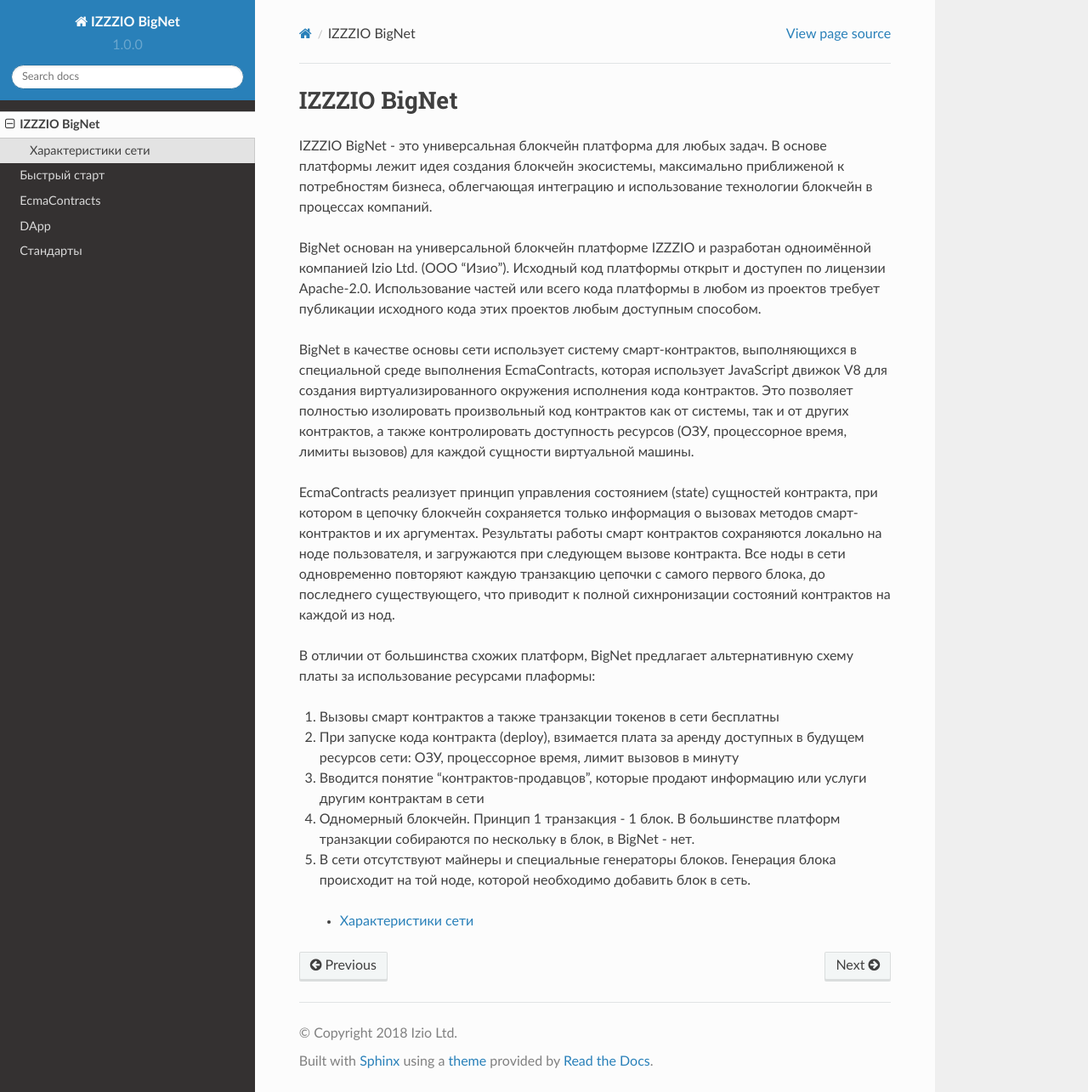
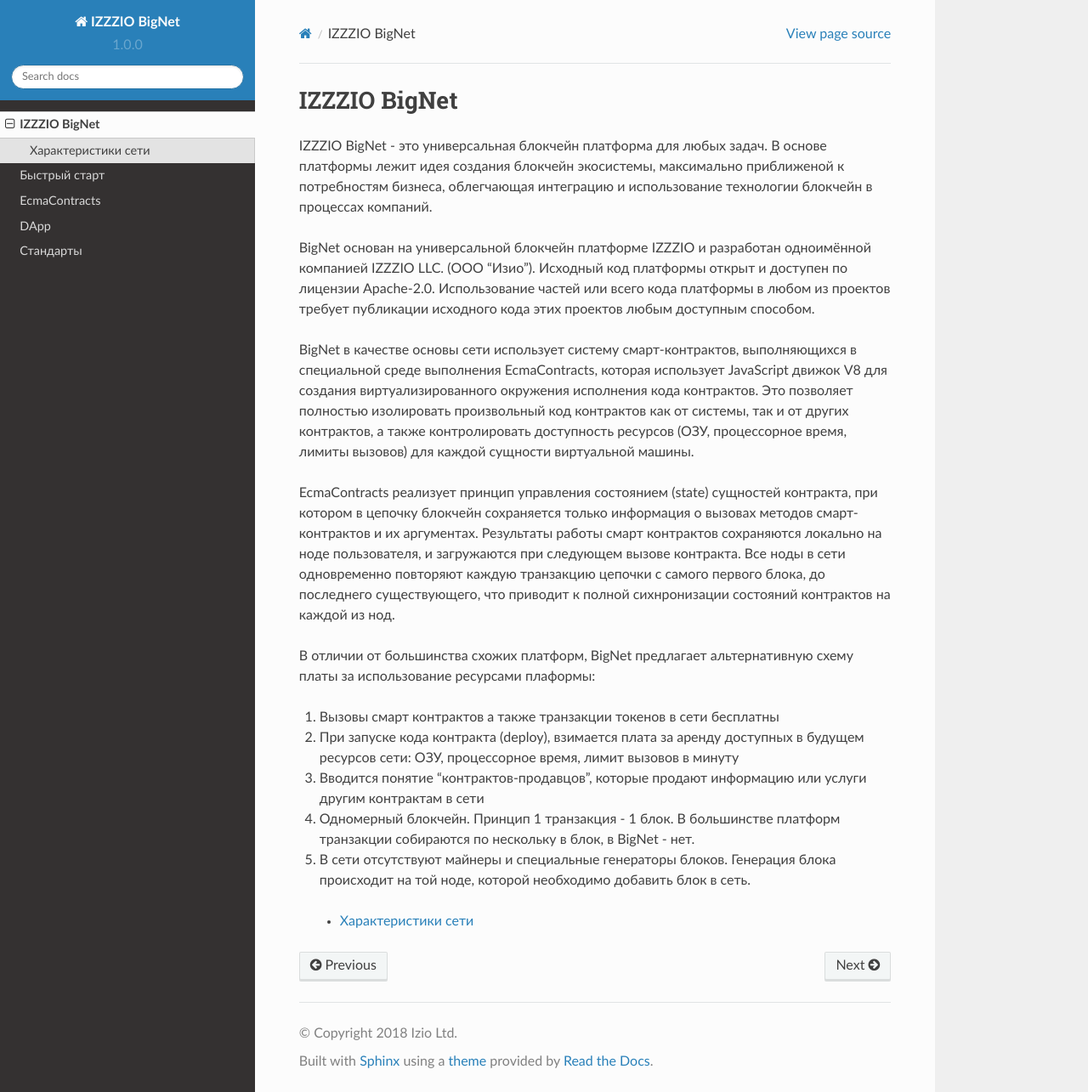
Before and after one commit to Izzzio/bignet-docs-ru, a Sphinx documentation site: the page built from source/bignet.rst, in a window 1280 px wide and 1285 px high. Shown: the whole window at 85% size. Built offline with Sphinx 7.4.7 and the Read the Docs theme 2.0.0, drawn with Linux system fonts in a browser that asks for light colours.

Commit message:
Update bignet.rst

```diff
--- a/source/bignet.rst
+++ b/source/bignet.rst
@@ -4,7 +4,7 @@
 IZZZIO BigNet - это универсальная блокчейн платформа для любых задач. В основе платформы лежит идея создания блокчейн экосистемы, максимально приближеной к потребностям бизнеса,
 облегчающая интеграцию и использование технологии блокчейн в процессах компаний.
 
-BigNet основан на универсальной блокчейн платформе IZZZIO и разработан одноимённой компанией Izio Ltd. (ООО "Изио"). Исходный код платформы открыт и доступен по лицензии Apache-2.0.
+BigNet основан на универсальной блокчейн платформе IZZZIO и разработан одноимённой компанией IZZZIO LLC. (ООО "Изио"). Исходный код платформы открыт и доступен по лицензии Apache-2.0.
 Использование частей или всего кода платформы в любом из проектов требует публикации исходного кода этих проектов любым доступным способом.
 
 BigNet в качестве основы сети использует систему смарт-контрактов, выполняющихся в специальной среде выполнения EcmaContracts, которая использует JavaScript движок V8 для создания
```
